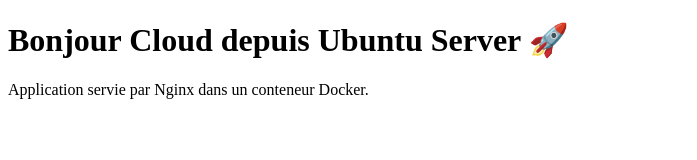
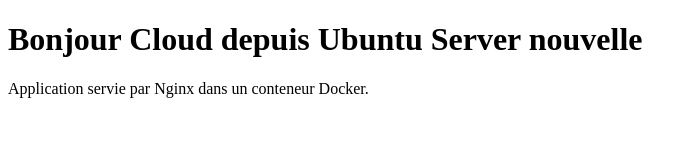
Before and after one commit to majdoubmoussa/cloud_bdcc, a plain HTML site: page src/index.html in a window 1280 px wide. Shown: the whole page, without its empty margins (0-697 px from the left). Drawn offline with Linux system fonts and the light colour scheme.

Commit message:
second commit

```diff
--- a/src/index.html
+++ b/src/index.html
@@ -8,7 +8,7 @@
     <title>Bonjour Cloud</title>
 </head>
 <body>
-<h1>Bonjour Cloud depuis Ubuntu Server 🚀</h1>
+<h1>Bonjour Cloud depuis Ubuntu Server nouvelle</h1>
 <p>Application servie par Nginx dans un conteneur Docker.</p>
 </body>
 </html>
```
